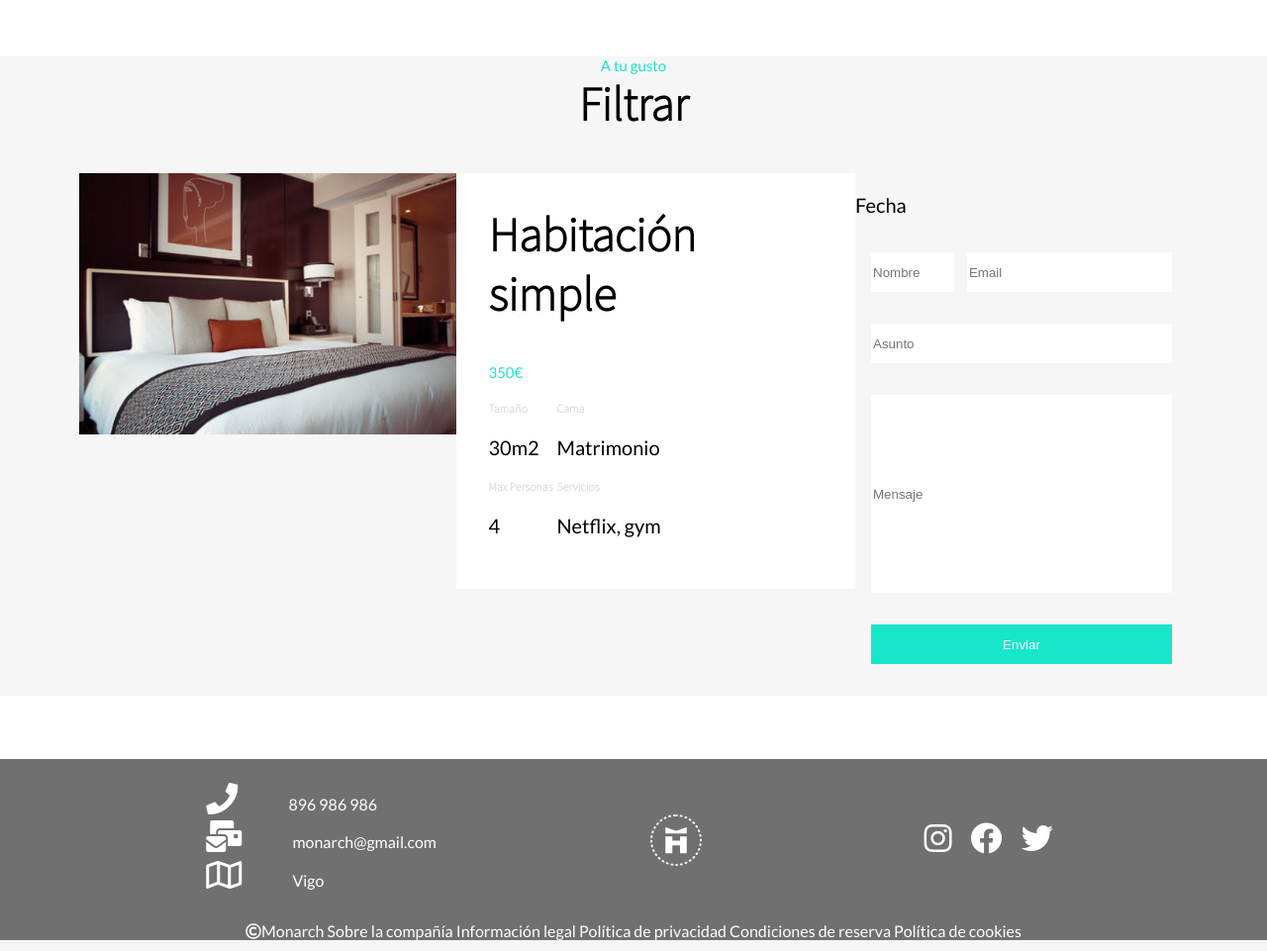
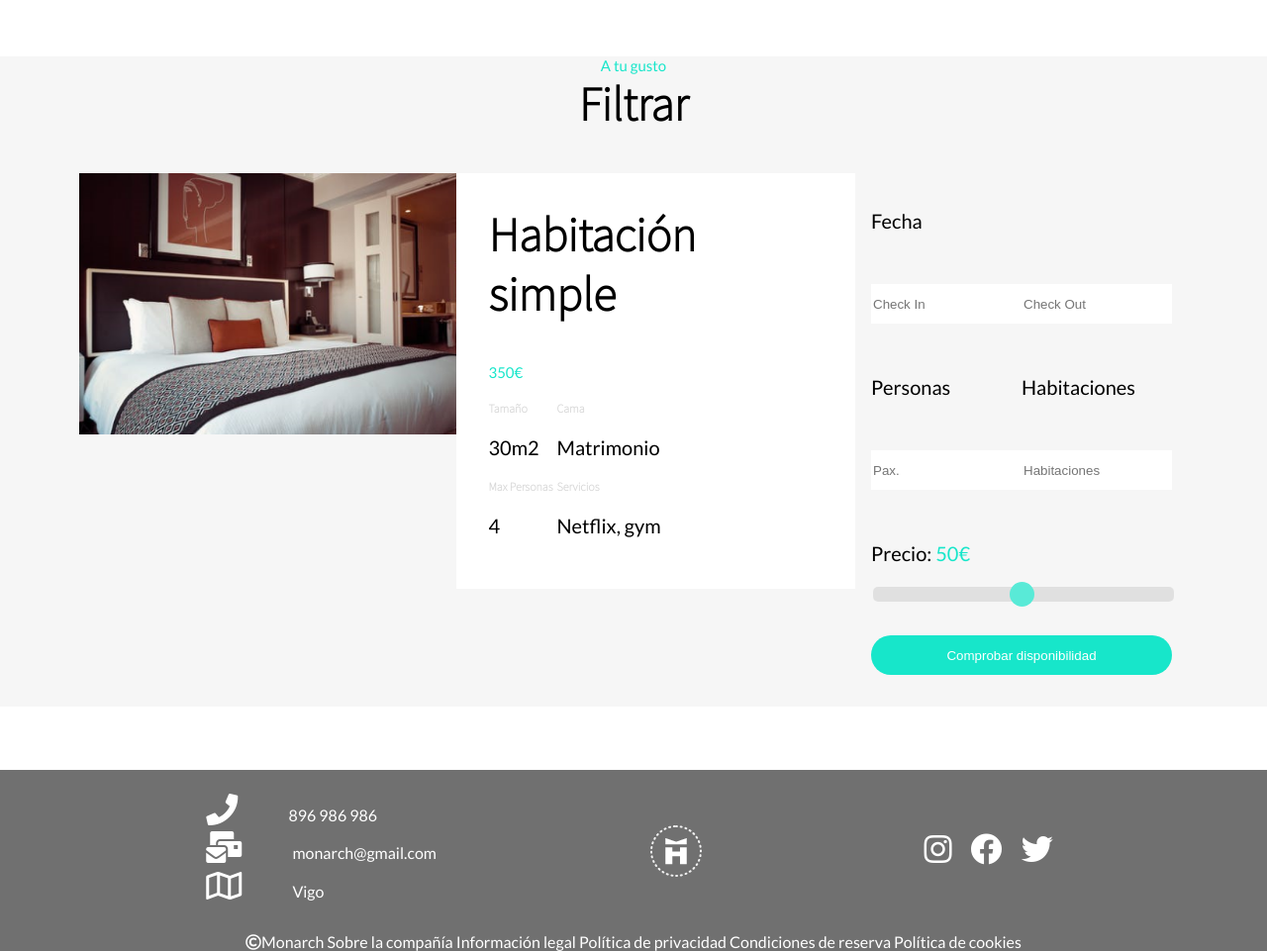
Before and after one commit to Diesouto/MonarchHotel, a PHP site: page /reserva.html in a window 1280 px wide. Shown: the part 247-1208 px from the top of the page at 99% size. Run offline with PHP 8.4, Linux system fonts and the light colour scheme; some libraries are stand-ins or nearby versions.

Commit message:
Slider
+ arreglar css reserva
+ input:focus añadido

```diff
--- a/css/_reserva.scss
+++ b/css/_reserva.scss
@@ -1,8 +1,6 @@
 #habitaciones {
     flex:70%;
 }
-
-
 
 #filtro {
     flex: 30%;
@@ -27,16 +25,68 @@
     display: inline-block;
 }
 
+#contenedorfiltro {
+    flex-shrink: 0;
+    flex-wrap: wrap;
+}
 
+#spanTexto p {
+    width: 100%;
+}
 
-@media (min-width:480px)  {
+@media (max-width:960px)  {
     /* smartphones, Android phones, landscape iPhone */
 
     #habitaciones {
-        width:100%;
+        flex: 0 0 100%;
     }
 
     #filtro {
-        width: 100%;
+        order: -1;
+        flex: 0 0 100%;
     }
 }
+
+
+/*SLIDER*/
+.slidecontainer {
+    width: 100%;
+  }
+
+  .slider {
+    -webkit-appearance: none;
+    width: 100%;
+    height: 15px;
+    border-radius: 5px;
+    background: $fondoClaro;
+    outline: none;
+    opacity: 0.7;
+    -webkit-transition: .2s;
+    transition: opacity .2s;
+  }
+
+  .slider:hover {
+    opacity: 1;
+  }
+
+  .slider::-webkit-slider-thumb {
+    -webkit-appearance: none;
+    appearance: none;
+    width: 25px;
+    height: 25px;
+    border-radius: 50%;
+    background: $colorPrincipal;
+    cursor: pointer;
+  }
+
+  .slider::-moz-range-thumb {
+    width: 25px;
+    height: 25px;
+    border-radius: 50%;
+    background: $colorPrincipal;
+    cursor: pointer;
+  }
+
+  #demo {
+      color: $colorPrincipal;
+  }
--- a/css/styles.css
+++ b/css/styles.css
@@ -107,6 +107,11 @@ ul {
 input {
   border: none;
   height: 40px;
+}
+
+input:focus {
+  border: 3px solid #17e6ca;
+  outline: none;
 }
 
 .fab {
@@ -380,14 +385,76 @@ ul li a {
   display: inline-block;
 }
 
-@media (min-width: 480px) {
+#contenedorfiltro {
+  -ms-flex-negative: 0;
+      flex-shrink: 0;
+  -ms-flex-wrap: wrap;
+      flex-wrap: wrap;
+}
+
+#spanTexto p {
+  width: 100%;
+}
+
+@media (max-width: 960px) {
   /* smartphones, Android phones, landscape iPhone */
   #habitaciones {
-    width: 100%;
+    -webkit-box-flex: 0;
+        -ms-flex: 0 0 100%;
+            flex: 0 0 100%;
   }
   #filtro {
-    width: 100%;
+    -webkit-box-ordinal-group: 0;
+        -ms-flex-order: -1;
+            order: -1;
+    -webkit-box-flex: 0;
+        -ms-flex: 0 0 100%;
+            flex: 0 0 100%;
   }
+}
+
+/*SLIDER*/
+.slidecontainer {
+  width: 100%;
+}
+
+.slider {
+  -webkit-appearance: none;
+  width: 100%;
+  height: 15px;
+  border-radius: 5px;
+  background: #D8D8D8;
+  outline: none;
+  opacity: 0.7;
+  -webkit-transition: .2s;
+  -webkit-transition: opacity .2s;
+  transition: opacity .2s;
+}
+
+.slider:hover {
+  opacity: 1;
+}
+
+.slider::-webkit-slider-thumb {
+  -webkit-appearance: none;
+  appearance: none;
+  width: 25px;
+  height: 25px;
+  border-radius: 50%;
+  background: #17e6ca;
+  cursor: pointer;
+}
+
+.slider::-moz-range-thumb {
+  width: 25px;
+  height: 25px;
+  border-radius: 50%;
+  background: #17e6ca;
+  cursor: pointer;
+}
+
+#demo {
+  color: #17e6ca;
 }
 
 .about .izquierda {
--- a/css/styles.scss
+++ b/css/styles.scss
@@ -122,6 +122,11 @@ input {
     height: 40px;
 }
 
+input:focus {
+    border: 3px solid $colorPrincipal;
+    outline: none;
+}
+
 .fab {
     color: white;
 }
--- a/js/sliderPrecio.js
+++ b/js/sliderPrecio.js
@@ -1,14 +1,7 @@
-$(function() {
-    $( "#slider-range" ).slider({
-     range: true,
-     min: 0,
-     max: 500,
-     values: [ 75, 300 ],
-     slide: function( event, ui ) {
-      $( "#amount" ).val( "$" + ui.values[ 0 ] + " - $" + ui.values[ 1 ] );
-     }
-   });
+var slider = document.getElementById("myRange");
+var output = document.getElementById("demo");
+output.innerHTML = slider.value+"€";
 
-   $( "#amount" ).val( "$" + $( "#slider-range" ).slider( "values", 0 ) +
-    " - $" + $( "#slider-range" ).slider( "values", 1 ) );
- });
+slider.oninput = function() {
+  output.innerHTML = this.value+"€";
+}
--- a/reserva.html
+++ b/reserva.html
@@ -2,7 +2,10 @@
 
 <head>
     <title>Monarch</title>
+
     <script src="https://code.jquery.com/jquery-3.3.1.js" integrity="sha256-2Kok7MbOyxpgUVvAk/HJ2jigOSYS2auK4Pfzbm7uH60=" crossorigin="anonymous"></script>
+    <script src="https://code.jquery.com/ui/1.12.1/jquery-ui.min.js" integrity="sha256-VazP97ZCwtekAsvgPBSUwPFKdrwD3unUfSGVYrahUqU=" crossorigin="anonymous"></script>
+    <link rel="stylesheet" href="//code.jquery.com/ui/1.12.1/themes/base/jquery-ui.css">
     <script>
         $(function() {
             $("#header").load("header.html");
@@ -26,7 +29,7 @@
         <h4>A tu gusto</h4>
         <h3>Filtrar</h3>
 
-        <div class="flex">
+        <div id="contenedorfiltro" class="flex">
             <div id="habitaciones">
                 <div class="habitacion flex">
                     <div class="foto">
@@ -56,19 +59,27 @@
             <div id="filtro">
                 <form>
                     <ul>
-                        <p>Fecha</p>
+                        <li class="form-row"><p>Fecha</p></li>
                         <li class="form-row">
-                            <input id="nombre" type="text" placeholder="Nombre">
-                            <input id="email" type="text" placeholder="Email">
+                            <input type="text" placeholder="Check In" onfocus="(this.type='date')">
+                            <input type="text" placeholder="Check Out" onfocus="(this.type='date')">
+                        </li>
+                        <li id="spanTexto" class="form-row">
+                            <p>Personas</p>
+                            <p>Habitaciones</p>
                         </li>
                         <li class="form-row">
-                            <input id="asunto" type="text" placeholder="Asunto">
+                            <input placeholder="Pax." type="number">
+                            <input placeholder="Habitaciones" type="number">
                         </li>
                         <li class="form-row">
-                            <input id="mensaje" type="text" placeholder="Mensaje">
+                            <div class="slidecontainer">
+                                <p>Precio: <span id="demo"></span></p>
+                                <input type="range" min="1" max="100" value="50" class="slider" id="myRange">
+                            </div>
                         </li>
                         <li class="form-row">
-                            <input class="button" type="submit" value="Enviar">
+                            <input class="button redondo" value="Comprobar disponibilidad" type="submit">
                         </li>
                     </ul>
                 </form>
@@ -77,6 +88,9 @@
     </div>
 
     <div id="footer"></div>
+
+    <script src="js/sliderPrecio.js"></script>
+
 </body>
 
 </html>
```
Also changed, not shown: 1 other file.
